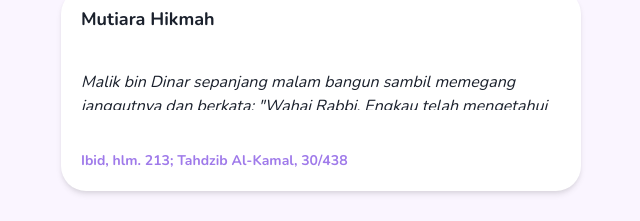
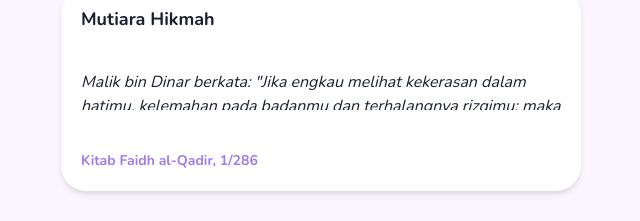
Before and after one commit to hurifajri/muslim, a Next.js app: page / in a window 1280 px wide. Shown: the part 682-903 px from the top of the page, without its empty margins (319-959 px from the left). Built offline with nearby package versions, Linux system fonts and the light colour scheme; no server answers.

Commit message:
Create useQuote hook

```diff
--- a/data/index.ts
+++ b/data/index.ts
@@ -1 +1,2 @@
+export { default as quotes } from '@data/quotes';
 export { default as toc } from '@data/toc';
--- /dev/null
+++ b/data/quotes.ts
@@ -0,0 +1,29 @@
+const quotes = [
+  {
+    id: 1,
+    quote: `Malik bin Dinar sepanjang malam bangun sambil memegang janggutnya, ucapnya: "Wahai Rabbi, Engkau telah mengetahui siapa calon penghuni surga dan neraka. Dimanakah Malik akan berada?"`,
+    source: `Ibid, hlm. 213; Tahdzib Al-Kamal, 30/438`,
+  },
+  {
+    id: 2,
+    quote: `Malik bin Dinar berkata: "Jika engkau melihat kekerasan dalam hatimu, kelemahan pada badanmu dan terhalangnya rizqimu; maka ketahuilah sesungguhnya (itu karena) engkau (terlalu) banyak berbicara dalam perkara yang tidak bermanfaat."`,
+    source: `Kitab Faidh al-Qadir, 1/286`,
+  },
+  {
+    id: 3,
+    quote: `Suatu hari Imam Al-Bukhari mendiktekan banyak hadits kepada muridnya. Khawatir mereka bosan, beliau memberikan motivasi: "Tetaplah semangat karena para pecinta hiburan bersemangat dengan hiburannya, para pekerja bersemangat dengan pekerjaannya dan para pedagang bersemangat dengan perdagangannya. Sedangkan kalian bersama Rasulullah ﷺ dan para sahabatnya."`,
+    source: `Siyar Dzahabi, 12/445`,
+  },
+  {
+    id: 4,
+    quote: `Ibunda Imam Malik, dahulu memakaikannya sorban lantas berkata padanya (Imam Malik): "Nak, pergilah menemui Rabiah (ar-Ra'yi). Ambil-lah darinya adab sebelum engkau belajar darinya ilmu."`,
+    source: `Kitab Tartib al-Madarik`,
+  },
+  {
+    id: 5,
+    quote: `Seorg tabi'in, Makhul Asy Syami pernah bercerita, "Aku pernh melihat seseorang yang sedang solat. Setiap kali rukuk dan sujud ia terisak menangis, maka di dalam hatiku menuduhnya bahwa orang itu berbuat riya dengan tangisnya. Namun oleh sebab inilah aku terhalang dari menangis selama 1 tahun."`,
+    source: `Hilyatul Aulia, 5/184`,
+  },
+];
+
+export default quotes;
--- a/hooks/index.ts
+++ b/hooks/index.ts
@@ -1,2 +1,3 @@
 export { default as useGregDate } from '@hooks/use-greg-date';
 export { default as useHijriDate } from '@hooks/use-hijri-date';
+export { default as useQuote } from '@hooks/use-quote';
--- /dev/null
+++ b/hooks/use-quote.ts
@@ -0,0 +1,28 @@
+// Eksternal
+import { useEffect, useState } from 'react';
+
+// Internal
+import { iQuote } from '@interfaces';
+import { quotes } from '@data';
+
+const useQuote = (): iQuote => {
+  const totalQuotes = quotes?.length ?? 0;
+  const [randomNumber, setRandomNumber] = useState(
+    Math.floor(Math.random() * totalQuotes)
+  );
+
+  const minutes = 1000 * 60;
+  const hours = minutes * 60;
+  const delay = hours; // Change quote every hour
+  useEffect(() => {
+    const timer = setInterval(
+      () => setRandomNumber(Math.floor(Math.random() * totalQuotes)),
+      delay
+    );
+    return () => clearInterval(timer);
+  }, [delay, randomNumber, totalQuotes]);
+
+  return quotes[randomNumber];
+};
+
+export default useQuote;
--- a/interfaces/index.ts
+++ b/interfaces/index.ts
@@ -2,5 +2,6 @@ export type { default as iGregDate } from '@interfaces/i-greg-date';
 export type { default as iHijriDate } from '@interfaces/i-hijri-date';
 export type { default as iHome } from '@interfaces/i-home';
 export type { default as iIf } from '@interfaces/i-if';
+export type { default as iQuote } from '@interfaces/i-quote';
 export type { default as iSwrResponse } from '@interfaces/i-swr-response';
 export type { default as iTocIcons } from '@interfaces/i-toc-icons';
--- a/pages/index.tsx
+++ b/pages/index.tsx
@@ -50,7 +50,7 @@ import {
   Prophet,
   Quran,
 } from '@components/icons';
-import { useGregDate, useHijriDate } from '@hooks';
+import { useGregDate, useHijriDate, useQuote } from '@hooks';
 
 // Dynamic icons for table of contents
 const Icons: iTocIcons = {
@@ -110,13 +110,14 @@ const Home = (): ReactNode => {
   const bgBlue = useColorModeValue('#36219E', '#44339A');
   const textPurpleDark = useColorModeValue('purple.600', 'purple.200');
   const textPurpleLight = useColorModeValue('purple.400', 'purple.100');
+  const textDark = useColorModeValue('gray.800', 'gray.900');
   const textLight = useColorModeValue('whiteAlpha.900', 'white');
-  const textDark = useColorModeValue('gray.800', 'gray.900');
   const iconMenu = useColorModeValue('#36219E', '#FFFFFFEB');
 
   const { gregDate, gregTime } = useGregDate();
   const { prayingTimes, hijriDate, isLoading } = useHijriDate(city);
   const [isSmallerThan360] = useMediaQuery('(max-width: 360px)');
+  const { quote, source } = useQuote();
 
   return (
     <Box bgColor={bg}>
@@ -310,10 +311,7 @@ const Home = (): ReactNode => {
                   fontStyle="italic"
                   onClick={handleClickQuote}
                 >
-                  Malik bin Dinar sepanjang malam bangun sambil memegang
-                  janggutnya dan berkata: &#34;Wahai Rabbi, Engkau telah
-                  mengetahui siapa calon penghuni surga dan neraka. Dimanakah
-                  Malik akan berada?&#34;
+                  {quote}
                 </Text>
               </Collapse>
               <Text
@@ -321,7 +319,7 @@ const Home = (): ReactNode => {
                 fontSize={['xs', 'sm']}
                 fontWeight="bold"
               >
-                Ibid, hlm. 213; Tahdzib Al-Kamal, 30/438
+                {source}
               </Text>
             </Flex>
           </Flex>
```
Also changed, not shown: interfaces/i-quote.ts (added, +7 -0 lines).
